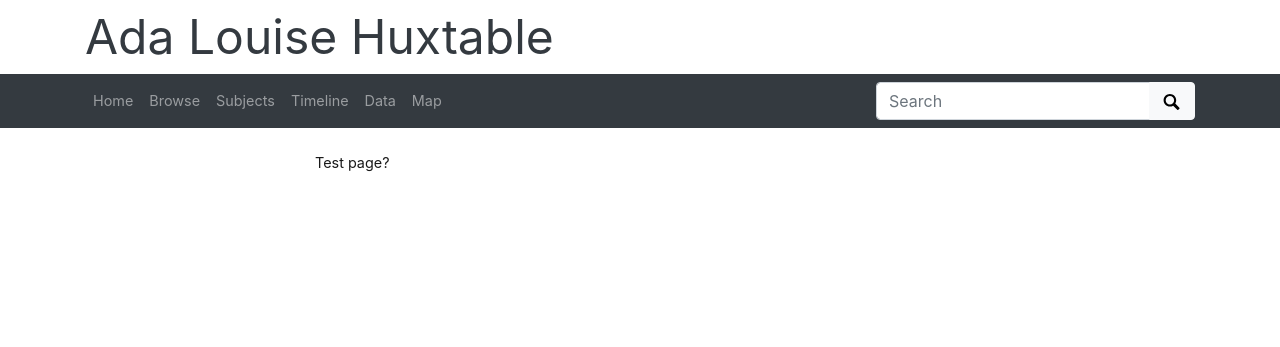
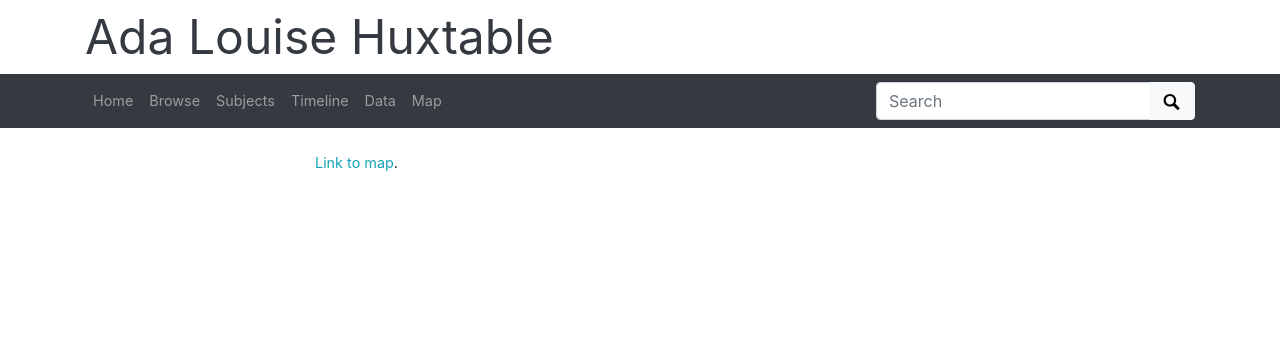
Before and after one commit to tracy-st/hux-pdfs, a Jekyll site: the page built from pages/dan_map.md, in a window 1280 px wide. Shown: the top 347 px of the page. Built offline with Jekyll 4.4.1, drawn with Linux system fonts in a browser that asks for light colours.

Commit message:
add link to map

```diff
--- a/pages/dan_map.md
+++ b/pages/dan_map.md
@@ -3,4 +3,5 @@ title: Map
 layout: about
 permalink: /dan_map/
 ---
-Test page?
+
+[Link to map](http://adalouisehuxtable.herokuapp.com/).
```
